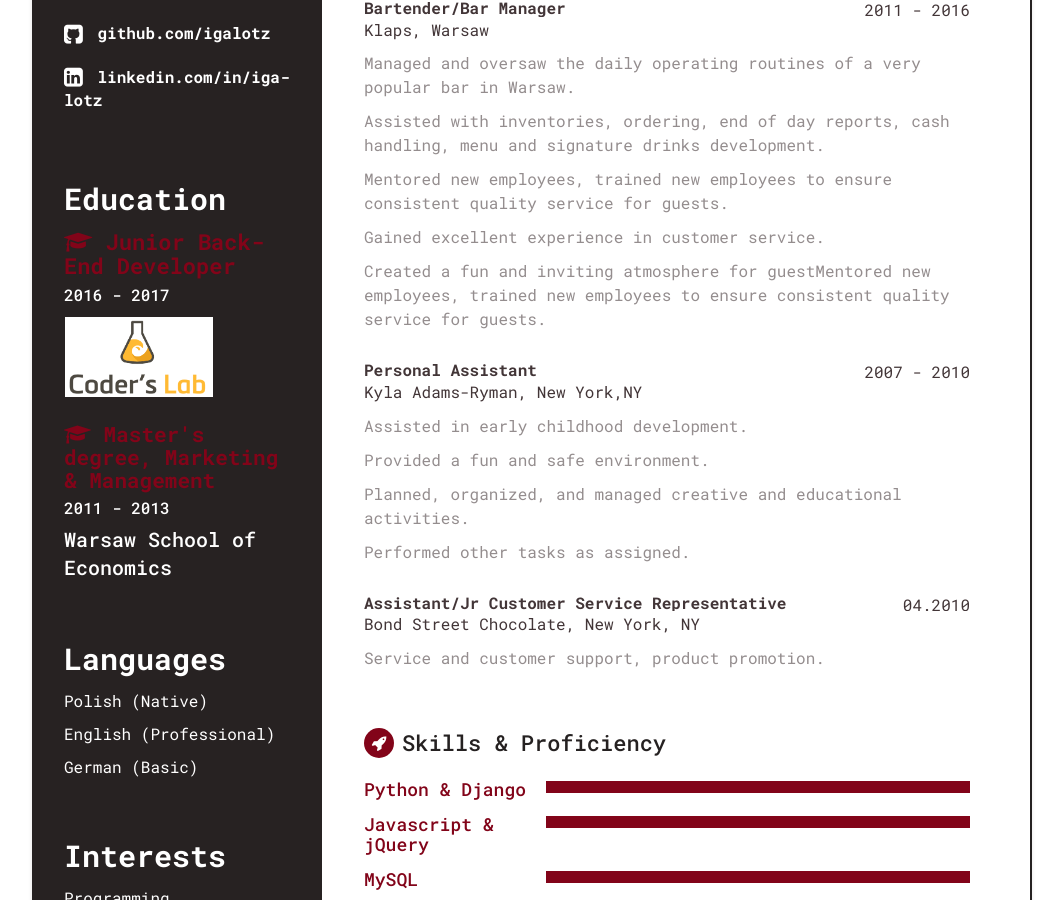
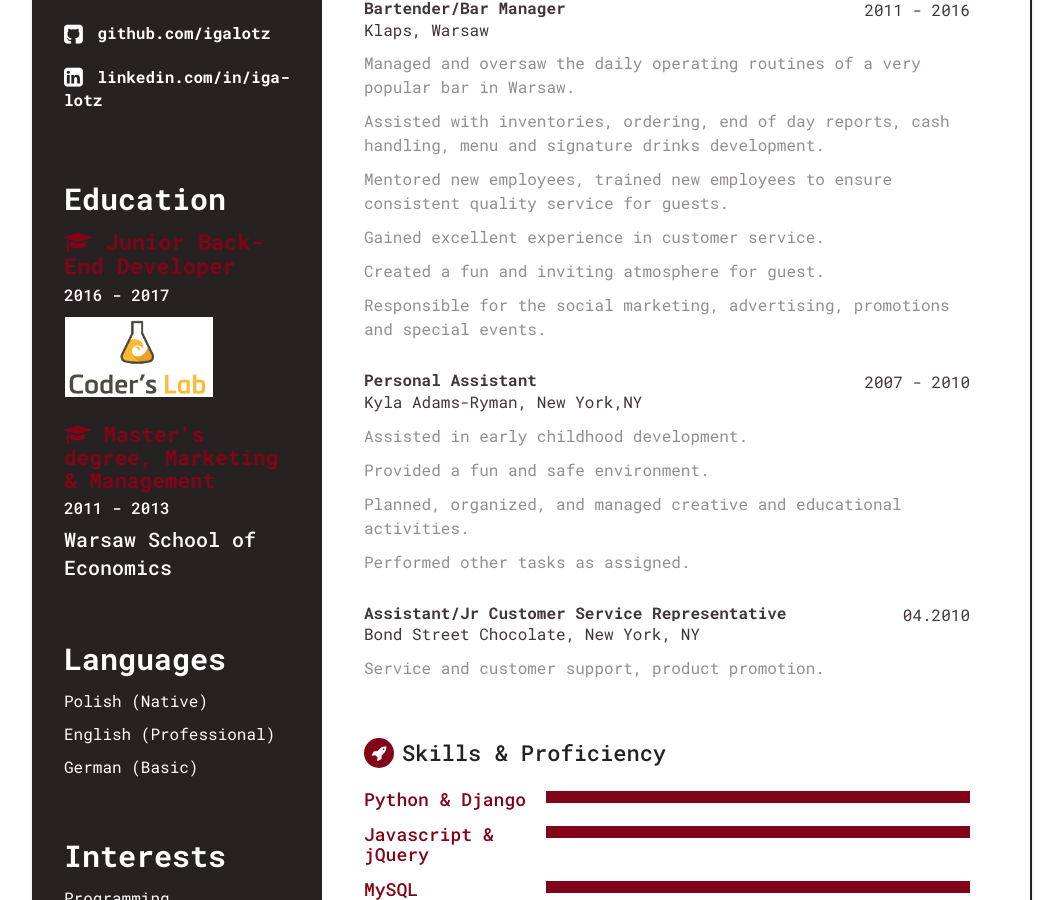
Before and after one commit to igalotz/cv, a Jekyll site: the page built from index.html, in a window 1280 px wide and 900 px high, scrolled down 421 px. Shown: the whole window, without its empty margins (108-1171 px from the left). Built offline with Jekyll 4.4.1, drawn with Linux system fonts in a browser that asks for light colours.

Commit message:
corected typoo

```diff
--- a/_includes/experience.html
+++ b/_includes/experience.html
@@ -14,8 +14,9 @@
                         <p>Assisted with inventories, ordering, end of day reports, cash handling, menu and signature drinks development. </p>
                         <p>Mentored new employees, trained new employees to ensure consistent quality service for guests.</p>
                         <p>Gained excellent experience in customer service.</p>
-                        <p>Created a fun and inviting atmosphere for guestMentored new employees, trained new employees to ensure consistent quality service for guests.</p>
-</p>
+                        <p>Created a fun and inviting atmosphere for guest.</p>
+                        <p>Responsible for the social marketing, advertising, promotions and special events.</p>
+
                     </div><!--//details-->
                 </div><!--//item-->
 
```
